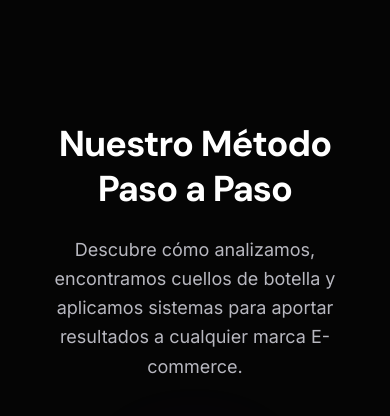
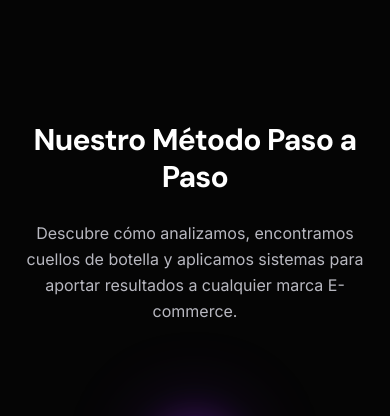
Before and after one commit to MaikelScalate/scalatelab, a Next.js app: page / in a window 390 px wide. Shown: the part 8140-8556 px from the top of the page. Built offline with nearby package versions, Linux system fonts and the light colour scheme.

Commit message:
Mejorar diseño

```diff
--- a/app/components/sections/MethodSection.tsx
+++ b/app/components/sections/MethodSection.tsx
@@ -15,7 +15,8 @@ export default function MethodSection() {
 
           <Title
   className="
-text-4xl
+    text-3xl
+    sm:text-3xl
     lg:text-6xl
   "
 >
@@ -27,7 +28,8 @@ className="
     mx-auto
     mt-6
     max-w-2xl
-text-lg
+    text-base
+    lg:text-lg
   "
 >
             Descubre cómo analizamos, encontramos cuellos de botella y aplicamos
```
Lines whose indentation alone changed are shown as unchanged.
